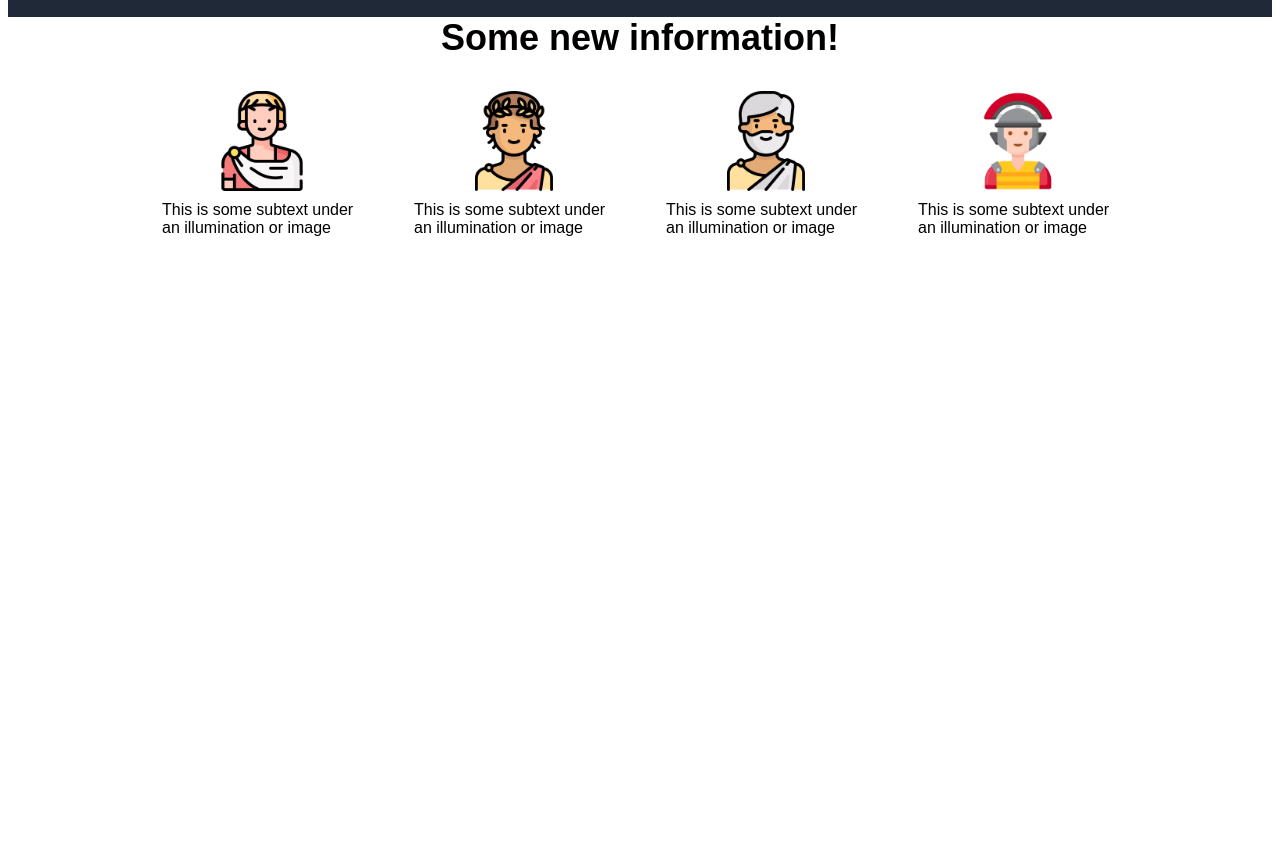
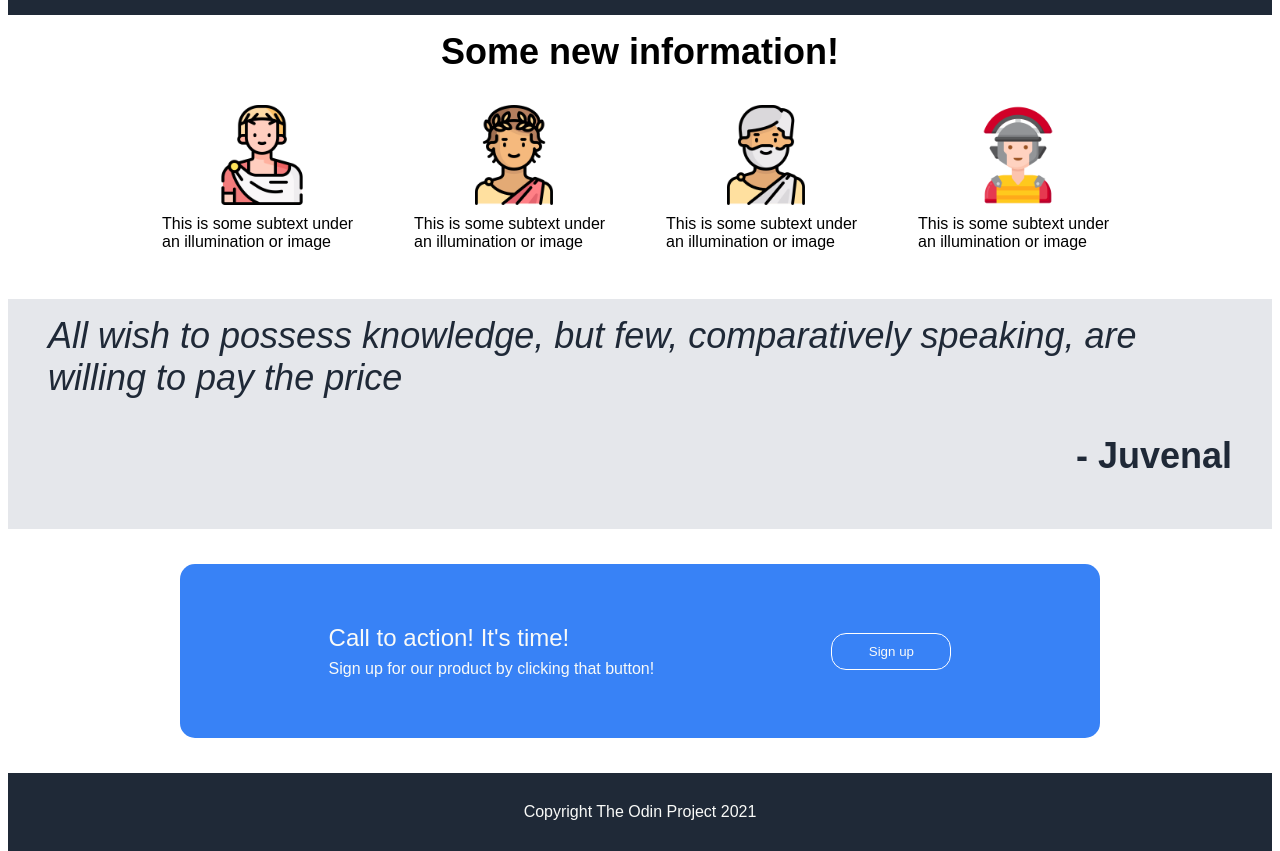
Before and after one commit to bukowskiBlueBird/Landing-Page, a plain HTML site: page index.html in a window 1280 px wide. Shown: the part 376-1227 px from the top of the page. Before the commit the page ends 800 px from the top, so only its background shows below. Drawn offline with Linux system fonts and the light colour scheme.

Commit message:
finish final website

```diff
--- a/index.html
+++ b/index.html
@@ -46,9 +46,30 @@
         </div>
   </div>
 </div>
-<div class="bottom"></div>
-<div class="bottom-banner"></div>
-<div class="footer"></div>
+<div class="bottom">
+    <blockquote class="blockquote">
+        <p class="blockquote__text"> All wish to possess knowledge, but few, comparatively speaking, are willing to pay the price </p>
+        <p class="blockquote__text--credit">- Juvenal</p>
+    </blockquote>
+
+</div>
+<div class="bottom-banner">
+    <div class="bluebox">
+            <div class="leftbox">
+                <div class="callActionText">Call to action! It's time!</div>
+                <div class="subtext">Sign up for our product by clicking that button!</div>
+            </div>
+            <button class="banner-button signUpButton"><a href="">Sign up</a></button>
+        </div>
+
+    </div>
+
+
+
+
+
+</div>
+<div class="footer">Copyright The Odin Project 2021</div>
 
 
 
--- a/style.css
+++ b/style.css
@@ -10,7 +10,9 @@ h1 {
 p {
     color: #E5E7EB;
 }
-
+body {
+    flex-shrink: 0;
+}
 
 .header {
     margin-top: -10px;
@@ -66,15 +68,21 @@ button {
     padding:10px;
     min-height:20px;
     min-width: 120px;
+    border: 1px solid white;
   }
 
   .main{
     display: flex;
     justify-content: center;
+    align-items: center;
     gap: 52px;
+    flex: 1;
+ padding-top: 32px;
   }
 
-
+.middle {
+    padding-bottom: 48px;
+}
   .container {
   max-width: 200px;
   display: flex;
@@ -82,10 +90,12 @@ button {
   align-items: center;
   }
   .title {
+    display: flex;
     font-size: 36px;
     font-weight: 900;
-    text-align: center;
-    padding-bottom: 32px;
+    justify-content: center;
+    padding-top: 16px;
+
   }
   .container > img {
     height: 100px;
@@ -93,3 +103,76 @@ button {
     text-align: center;
     padding-bottom: 10px;
 }
+.bottom {
+    display: flex;
+    justify-content: center;
+    align-items: center;
+    height: 300px;
+    background-color: #E5E7EB;
+    flex: 1;
+
+}
+.bottom > blockquote > .blockquote__text {
+    color: #1F2937;
+    font-size: 36px;
+    font-style: italic;
+    margin: 0;
+}
+.blockquote__text--credit {
+    text-align: right;
+    color: #1F2937;
+    font-size: 36px;
+    font-weight: bold;
+
+}
+
+.bottom-banner {
+    display: flex;
+    justify-content: center;
+    align-items: center;
+    padding: 35px;
+}
+.bluebox {
+    display: flex;
+    justify-content: space-around;
+    align-items: center;
+    background-color: #3882F6;
+    width: 800px;
+    padding: 60px;
+    border-radius: 15px;
+}
+
+.banner-button {
+    background-color: #3882F6;
+    color: #F9FAF8;
+    border-radius:15px;
+    padding:10px;
+    min-height:20px;
+    min-width: 120px;
+    border: 1px solid white;
+  }
+
+  .callActionText {
+    padding-bottom: 8px;
+    font-size: 24px;
+    color:#F9FAF8;
+  }
+    .subtext {
+        color:#F9FAF8;
+    }
+.footer {
+    display: flex;
+    justify-content: center;
+    align-items: center;
+    margin-top: auto;
+    color: #F9FAF8;
+    background-color: #1F2937;
+    padding: 30px;
+    margin-bottom: 0;
+}
+
+body {
+    display: flex;
+    flex-direction: column;
+    height: 100vh;
+}
```
